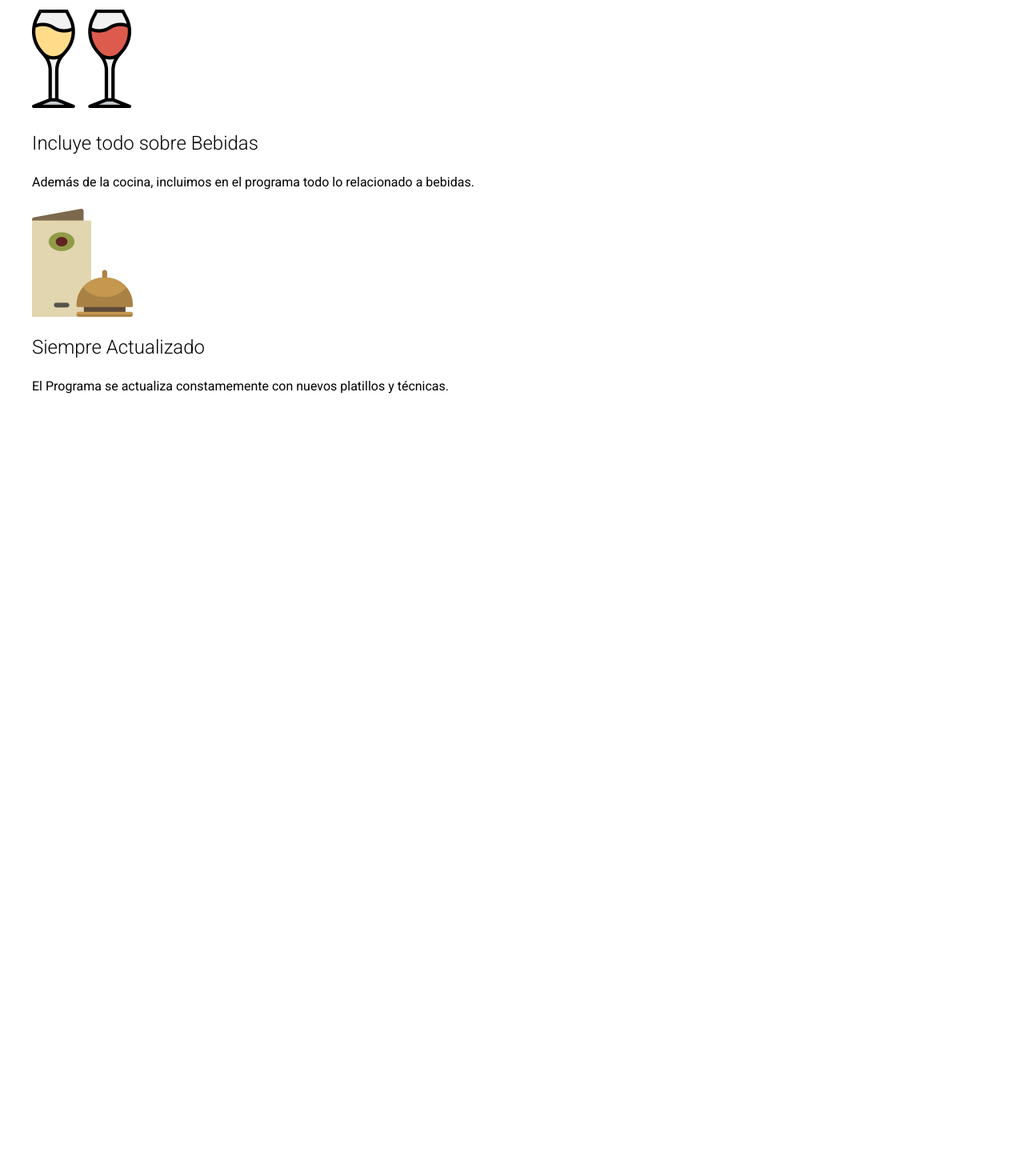
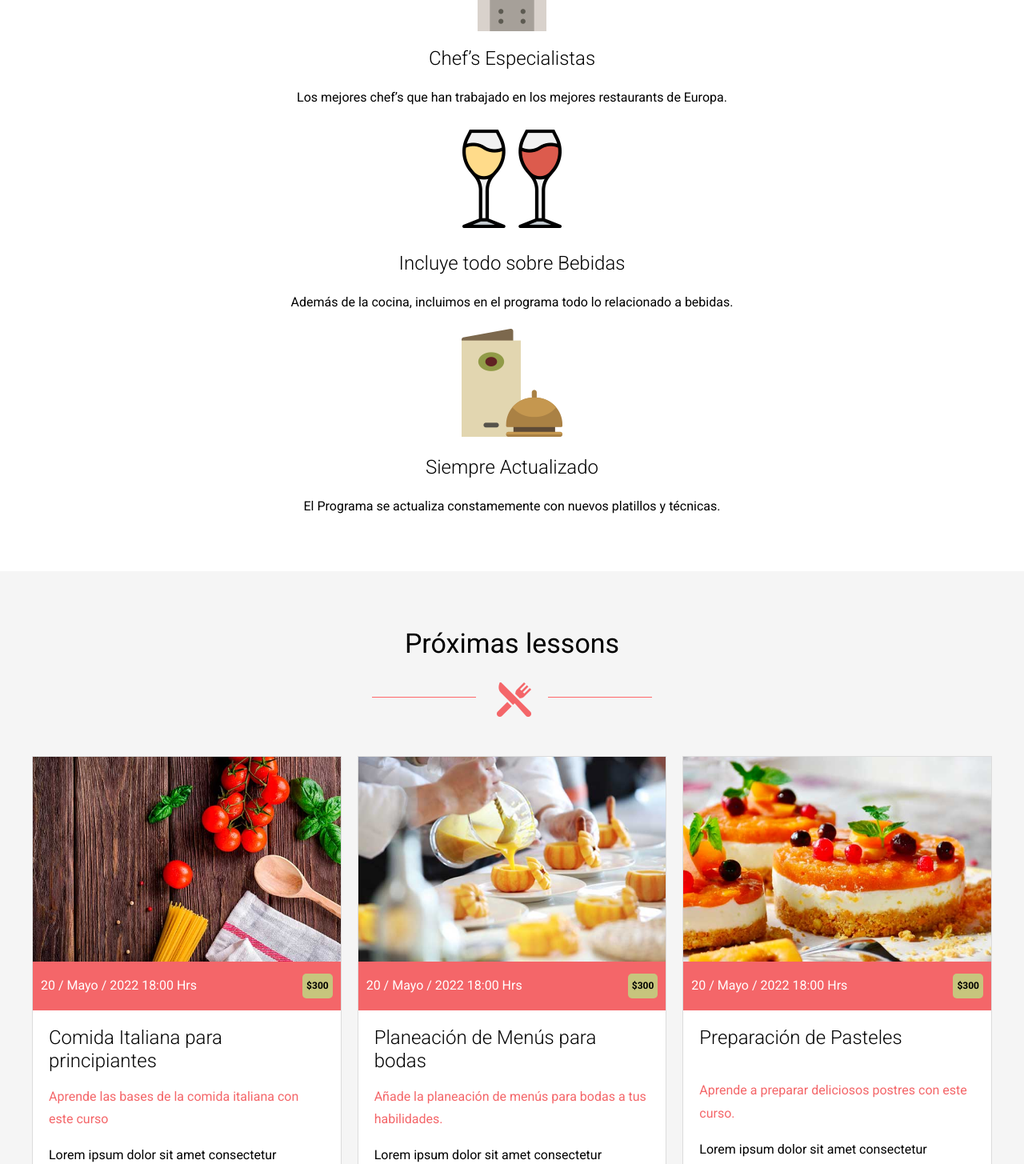
Before and after one commit to yornipaz/escualaCocina, a website: page index.html in a window 1280 px wide. Shown: the part 1345-2800 px from the top of the page at 80% size. Before the commit the page ends 1859 px from the top, so only its background shows below. Drawn offline with nearby package versions, Linux system fonts and the light colour scheme; files that its build step writes are made by us from their sources; files whose address does not match are found by name.

Commit message:
Feat(home):Add Footer and abuot,class amd school section to home page

```diff
--- a/index.html
+++ b/index.html
@@ -18,7 +18,7 @@
         <nav class="navigation">
           <a href="#" class="navigation__link">Nosotros</a
           ><a href="#" class="navigation__link">Blog</a
-          ><a href="#" class="navigation__link">Clases</a>
+          ><a href="#" class="navigation__link">lessons</a>
           <a href="#" class="navigation__link">Galeria</a>
           <a href="#" class="navigation__link">Contato</a>
         </nav>
@@ -50,44 +50,33 @@
     </section>
     <section class="about container">
       <h2 class="about__title">¿Porqué estudiar con nosotros?</h2>
-      <div class="about__wrapper">
-        <div class="about__block">
-          <img
-            class="about__imagen"
-            src="dist/img/icono_chef.png"
-            alt="imagen icono"
-          />
-          <h3 class="about__block-title">Chef’s Especialistas</h3>
-          <p class="about__block-texto">
-            Los mejores chef’s que han trabajado en los mejores restaurants de
-            Europa.
-          </p>
-        </div>
-        <div class="about__block">
-          <img
-            class="about__imagen"
-            src="dist/img/icono_vino.png"
-            alt="imagen icono"
-          />
-          <h3 class="about__block-title">Incluye todo sobre Bebidas</h3>
-          <p class="about__block-texto">
-            Además de la cocina, incluimos en el programa todo lo relacionado a
-            bebidas.
-          </p>
-        </div>
-        <div class="about__block">
-          <img
-            class="about__img"
-            src="dist/img/icono_menu.png"
-            alt="imagen icono"
-          />
-          <h3 class="about__block-title">Siempre Actualizado</h3>
-          <p class="about__block-texto">
-            El Programa se actualiza constamemente con nuevos platillos y
-            técnicas.
-          </p>
-        </div>
+      <div class="about__wrapper"></div>
+    </section>
+    <main class="class">
+      <h2 class="class__title">Próximas lessons</h2>
+      <div class="class__wrapper container"></div>
+    </main>
+    <section class="school">
+      <h2 class="school__title">¿Quieres ser Chef?</h2>
+      <p class="school__text">
+        Estudia la licenciatura para convertirte en Chef con nosotros
+      </p>
+      <a class="school__link" href="#">Más Información</a>
+    </section>
+    <footer class="footer">
+      <div class="footer__wrapper container">
+        <nav class="navigation">
+          <a href="#" class="navigation__link">Nosotros</a
+          ><a href="#" class="navigation__link">Blog</a
+          ><a href="#" class="navigation__link">lessons</a>
+          <a href="#" class="navigation__link">Galeria</a>
+          <a href="#" class="navigation__link">Contato</a>
+        </nav>
+        <p class="footer__copyright">Todos los derechos reservados@YFBP</p>
       </div>
-    </section>
+    </footer>
+    <script src="src/js/data.js"></script>
+
+    <script src="src/js/main.js"></script>
   </body>
 </html>
--- /dev/null
+++ b/src/js/data.js
@@ -0,0 +1,55 @@
+const aboutItems = [
+  {
+    title: "Chef’s Especialistas",
+    img: "icono_chef",
+    text: "Los mejores chef’s que han trabajado en los mejores restaurants de Europa.",
+  },
+  {
+    title: "Incluye todo sobre Bebidas",
+    img: "icono_vino",
+    text: "Además de la cocina, incluimos en el programa todo lo relacionado a bebidas.",
+  },
+  {
+    title: "Siempre Actualizado",
+    img: "icono_menu",
+    text: "El Programa se actualiza constamemente con nuevos platillos y técnicas.",
+  },
+];
+const classItems = [
+  {
+    date: "20 / Mayo / 2022 18:00 Hrs",
+    price: 300,
+    name: "Comida Italiana para principiantes",
+    description: "Aprende las bases de la comida italiana con este curso",
+  },
+  {
+    date: "20 / Mayo / 2022 18:00 Hrs",
+    price: 300,
+    name: "Planeación de Menús para bodas",
+    description: "Añade la planeación de menús para bodas a tus habilidades.",
+  },
+  {
+    date: "20 / Mayo / 2022 18:00 Hrs",
+    price: 300,
+    name: "Preparación de Pasteles",
+    description: "Aprende a preparar deliciosos postres con este curso.",
+  },
+  {
+    date: "20 / Mayo / 2022 18:00 Hrs",
+    price: 300,
+    name: "Comida Mexicana",
+    description: "Prepara la mejor comida mexicana con este curso",
+  },
+  {
+    date: "20 / Mayo / 2022 18:00 Hrs",
+    price: 300,
+    name: "Comida de Marruecos",
+    description: "Aprende deliciosas recetas de la comida marroquí.",
+  },
+  {
+    date: "20 / Mayo / 2022 18:00 Hrs",
+    price: 300,
+    name: "Prepara 10 tipos de ensaladas",
+    description: "En este curso aprenderás hasta 10 tipos de ensaladas.",
+  },
+];
--- a/src/js/main.js
+++ b/src/js/main.js
@@ -0,0 +1,58 @@
+(function () {
+  createAboutItems();
+  createClassItems();
+})();
+
+function createAboutItems() {
+  const aboutWrapper = document.querySelector(".about__wrapper");
+  const aboutWrapperFrame = document.createDocumentFragment();
+  aboutItems.forEach((item) => {
+    let about = document.createElement("div");
+    about.classList.add("about__block");
+    about.innerHTML = `
+       <img
+          class="about__img"
+          src="dist/img/${item.img}.png"
+          alt="imagen icono"
+        />
+        <h3 class="about__block-title">${item.title}</h3>
+        <p class="about__block-texto">
+        ${item.text}
+        </p>`;
+    aboutWrapperFrame.appendChild(about);
+  });
+  aboutWrapper.appendChild(aboutWrapperFrame);
+}
+function createClassItems() {
+  const classWrapper = document.querySelector(".class__wrapper");
+  const classWrapperFrame = document.createDocumentFragment();
+  classItems.forEach((item, index) => {
+    const classItem = document.createElement("div");
+    classItem.classList.add("lesson");
+    classItem.innerHTML = ` <img
+        class="lesson__img"
+        src="dist/img/clase${index + 1}.jpg"
+        alt="imagen curso"
+      />
+
+      <div class="lesson__meta">
+        <p class="lesson__date">${item.date}</p>
+        <p class="lesson__price">$${item.price}</p>
+      </div>
+      <div class="lesson__content">
+        <h3 class="lesson__name">${item.name}</h3>
+        <p class="lesson__description">
+        ${item.description}
+        </p>
+        <p class="lesson__text">
+          Lorem ipsum dolor sit amet consectetur adipisicing elit.
+          Consectetur possimus quam odit harum explicabo. Eius a iusto
+          minima voluptas non id obcaecati sit dolorum nulla! Provident unde
+          aliquid fugiat facilis!
+        </p>
+        <a class="lesson__link" href="#">Más Información</a>
+      </div>`;
+    classWrapperFrame.appendChild(classItem);
+  });
+  classWrapper.appendChild(classWrapperFrame);
+}
--- a/src/scss/abstract/_mixin.scss
+++ b/src/scss/abstract/_mixin.scss
@@ -131,7 +131,6 @@
 }
 
 @mixin button($color, $text) {
-
   background-color: $color;
   padding: 1.5rem 4rem;
   color: $text;
@@ -145,46 +144,12 @@
   transition-property: background-color;
   transition-duration: 0.3s;
 
-
   @include screen("md") {
     width: auto;
   }
   &:hover {
     background-color: darken($color, 10%);
   }
-}
-
-@mixin bgImage($url, $color) {
-  background-image: linear-gradient($color 0%, $color 100%), url($url);
-  background-repeat: no-repeat;
-  background-size: cover;
-  background-position: top center;
-}
-
-@mixin headingBorder($color, $lineColor) {
-  display: inline-block;
-  margin-top: 5rem;
-  color: $color;
-
-  @include screen("table") {
-    margin-top: 0;
-  }
-
-  &::after {
-    content: "";
-    background-color: $lineColor;
-    height: 1rem;
-    width: calc(100% + 1rem);
-    display: block;
-    margin: -2rem 0 0 0;
-  }
-}
-
-@mixin bgIcon($url) {
-  background-image: url($url);
-  background-repeat: no-repeat;
-  background-position: center 2rem;
-  background-size: 10rem;
 }
 
 /// create scroll view horizontally
@@ -206,22 +171,14 @@
 }
 
 @mixin title() {
-  text-transform: uppercase;
   text-align: center;
-  font-weight: 400;
-}
-@mixin headingCursive() {
-  text-align: center;
-  color: v.$secondary;
-  font-family: v.$font-secondary;
-  line-height: 0.8;
-  font-weight: 400;
-  text-transform: lowercase;
-  font-size: 4rem;
-  span {
-    color: v.$black;
-    text-transform: uppercase;
+  &::after {
+    content: "";
     display: block;
-    font-family: v.$font-primary;
+    height: 10rem;
+    margin: 0 auto;
+    background-image: url(../img/separador.png);
+    background-repeat: no-repeat;
+    background-position: center;
   }
 }
--- a/src/scss/components/_footer.scss
+++ b/src/scss/components/_footer.scss
@@ -2,9 +2,18 @@
 @use "abstract/mixin" as m;
 
 .footer {
-  margin-top: 5rem;
+  padding: 5rem 0;
+  border-bottom: 0.5rem solid v.$primary;
+  &__wrapper {
+    @include m.screen("md") {
+      display: flex;
+      justify-content: space-between;
+      align-items: center;
+    }
+  }
   &__copyright {
     padding: 1rem;
     text-align: center;
+    font-size: 2.4rem;
   }
 }
--- a/src/scss/ui/_about.scss
+++ b/src/scss/ui/_about.scss
@@ -1,6 +1,16 @@
-@use 'abstract/mixin'as m;
-@use 'abstract/variable'as v;
+@use "abstract/mixin" as m;
+@use "abstract/variable" as v;
 
-.about{
-    padding: 5rem 0;
+.about {
+  padding: 5rem 0;
+
+  &__title {
+    @include m.title;
+  }
+  &__block {
+    text-align: center;
+  }
+  &__img{
+    margin: 0 auto;
+  }
 }
--- /dev/null
+++ b/src/scss/ui/_class.scss
@@ -0,0 +1,54 @@
+@use "abstract/mixin" as m;
+@use "abstract/variable" as v;
+
+.class {
+  padding: 5rem 0;
+  background-color: v.$grey;
+  &__title {
+    @include m.title;
+  }
+  &__wrapper {
+    @include m.screen("md") {
+      @include m.grid(2, 2rem);
+
+    }
+    @include m.screen("lg") {
+      @include m.grid(3, 2rem);
+    }
+  }
+}
+.lesson {
+  border: 1px solid darken($color: v.$grey, $amount: 10%);
+  background-color: v.$white;
+  &__meta {
+    background-color: v.$primary;
+    display: flex;
+    justify-content: space-between;
+    align-items: center;
+    padding: 0 1rem;
+    color: v.$white;
+  }
+  &__name{
+    min-height: 5rem;
+  }
+  &__price {
+    background-color: v.$secondary;
+    padding: 0.5rem;
+    font-weight: 700;
+    font-size: 1.2rem;
+    color: v.$black;
+    border-radius: 0.5rem;
+  }
+  &__content {
+    padding: 2rem;
+  }
+  &__description {
+    color: v.$primary;
+  }
+  &__link {
+    @include m.button(v.$primary, v.$white);
+    display: block;
+    font-size: 1.6rem;
+    padding: 1rem;
+  }
+}
--- /dev/null
+++ b/src/scss/ui/_school.scss
@@ -0,0 +1,22 @@
+@use "abstract/mixin" as m;
+@use "abstract/variable" as v;
+
+.school {
+  padding: 20rem 0;
+  text-align: center;
+  background-image: url(../img/chef_bg.jpg);
+  background-position: center center;
+  background-repeat: no-repeat;
+  background-size: cover;
+  color: v.$white;
+  &__title {
+    font-weight: 700;
+  }
+  &__text {
+    max-width: 30rem;
+    margin: 0 auto;
+  }
+  &__link {
+    @include m.button(v.$primary, v.$white);
+  }
+}
--- a/src/scss/ui/index.scss
+++ b/src/scss/ui/index.scss
@@ -1 +1,4 @@
-@forward 'blocks';
+@forward "blocks";
+@forward "about";
+@forward 'class';
+@forward 'school'
```
